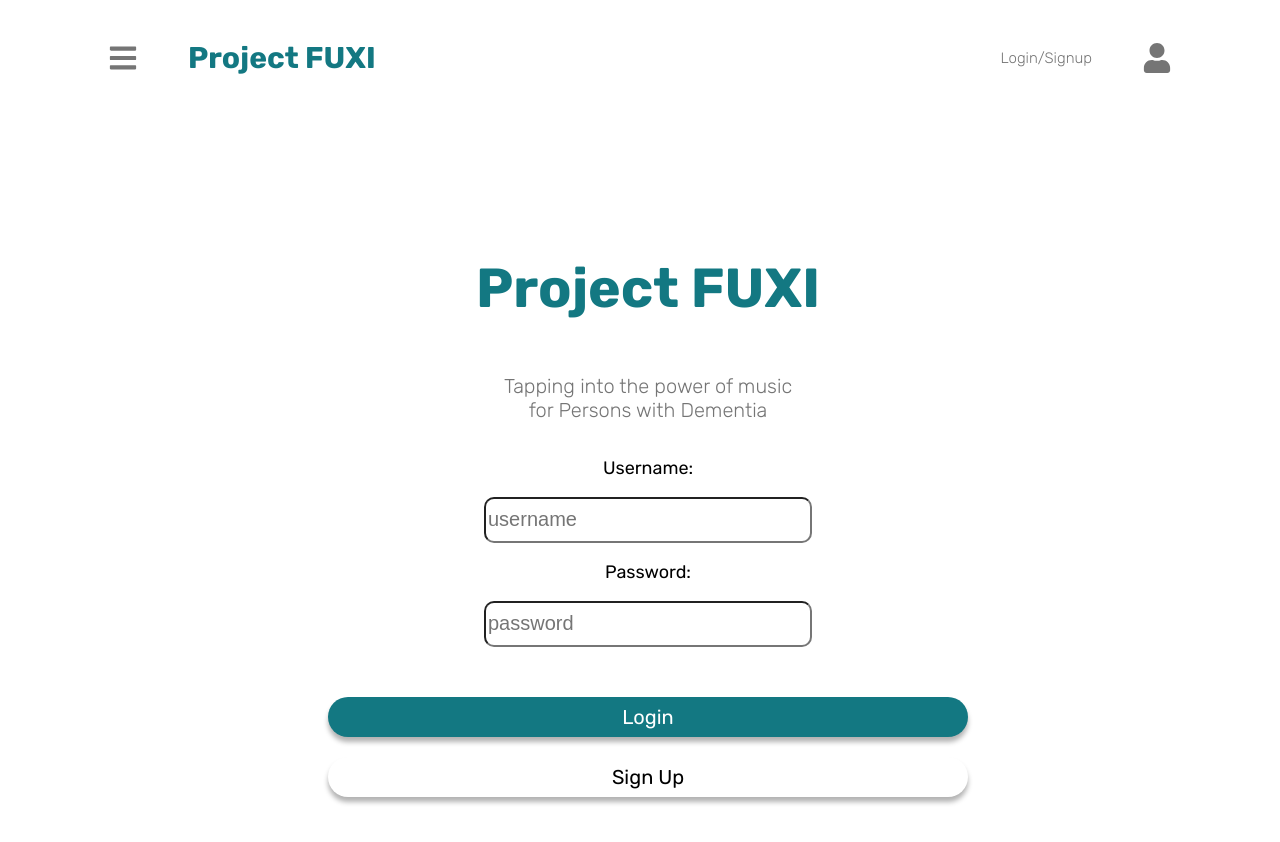
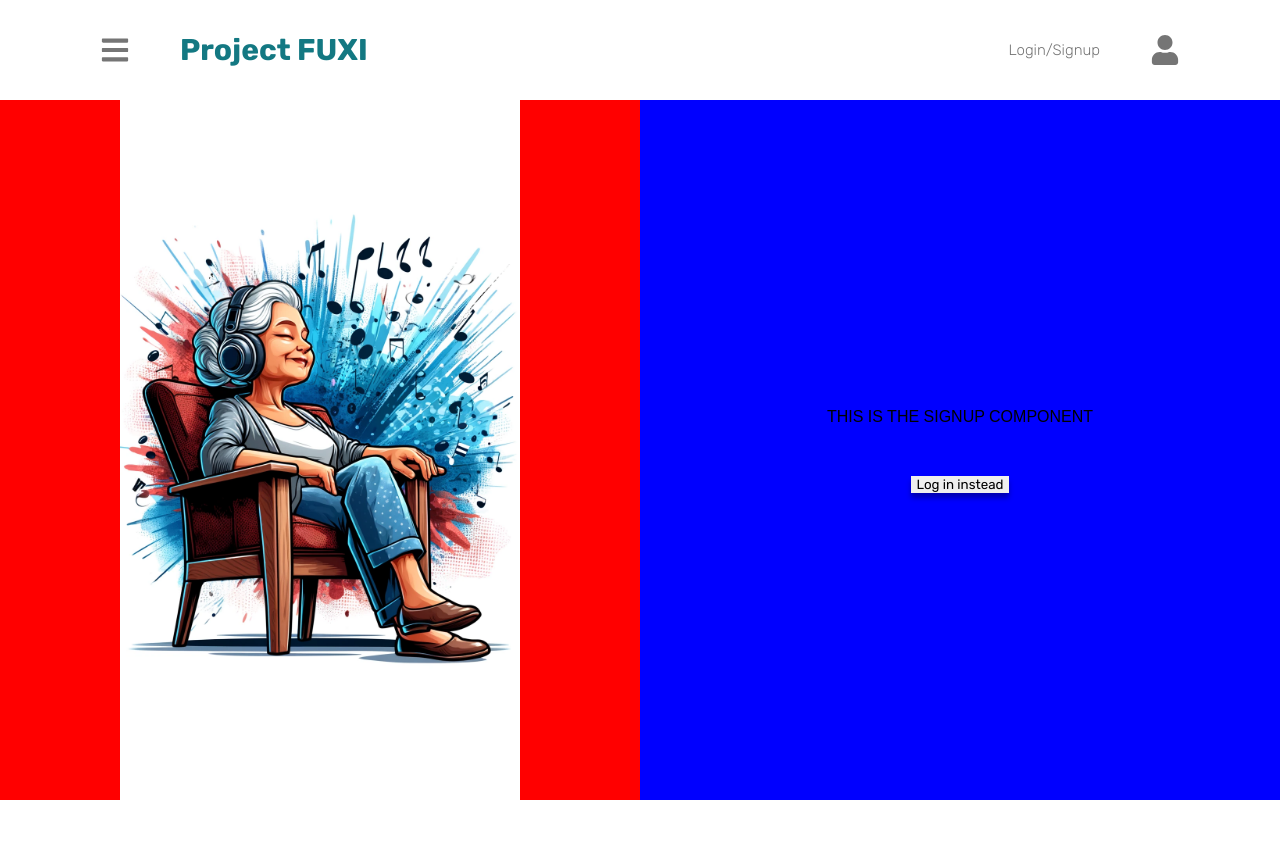
Before and after one commit to Coding-For-Good-UWC/Fuxi-Dashboard, a React (Create React App) app in the folder frontend/: page /login in a window 1280 px wide. Shown: the top 842 px of the page. After the commit the page ends 800 px from the top, so only its background shows below. Built offline with nearby package versions, Linux system fonts and the light colour scheme.

Commit message:
Login Page css and components

```diff
--- a/frontend/src/App.css
+++ b/frontend/src/App.css
@@ -2,6 +2,12 @@
 
 .App {
   text-align: center;
+}
+
+body
+{
+  margin: 0;
+  padding: 0;
 }
 
 h1 {
--- /dev/null
+++ b/frontend/src/components/Login.js
@@ -0,0 +1,61 @@
+import classes from './Login.module.css'
+import React, { useState } from 'react';
+import { useNavigate } from 'react-router-dom';
+
+function Login() {
+    const navigate = useNavigate();
+
+    const [username, setUsername] = useState("");
+    const [password, setPassword] = useState("");
+
+    const returnToLanding = () => {
+        navigate("/");
+    }
+
+    const handleLogin = async (event) => {
+        event.preventDefault();
+
+        const dataToSend = {
+            username: username,
+            password: password
+        }
+
+        const response = await fetch("http://localhost:3001/user/new",
+            {
+                method: 'POST',
+                headers: { 'Content-Type': 'application/json' },
+                body: JSON.stringify(dataToSend)
+            })
+
+        const data = await response.json();
+
+        console.log(data);
+    }
+
+    return (
+        <div className={classes.main}>
+            <h1>Login</h1>
+            <form onSubmit={(event) => handleLogin(event)}>
+                <p>Username:</p>
+                <input
+                    type="text"
+                    placeholder='username'
+                    onChange={(event) => setUsername(event.target.value)}>
+                </input>
+                <p>Password:</p>
+                <input
+                    type="password"
+                    placeholder='password'
+                    onChange={(event) => setPassword(event.target.value)}>
+                </input>
+                <div className={classes.buttons}>
+                    <input type="submit" value="Login" className={classes.logIn}></input>
+                    {/* <input value="Sign Up" className={classes.signUp} onClick={() => }></input> */}
+                    {/* <button onClick = {returnToLanding}>Go Back</button> */}
+                </div>
+            </form>
+        </div>
+    )
+}
+
+export default Login;
--- a/frontend/src/pages/LoginPage.js
+++ b/frontend/src/pages/LoginPage.js
@@ -1,12 +1,17 @@
 import React, { useState } from 'react';
 import { useNavigate } from 'react-router-dom';
 import classes from './LoginPage.module.css';
+import Login from '../components/Login';
+import WomanFlipped from '../assets/WomanFlipped.png'
+// import Login from
 
 function LoginPage() {
     const navigate = useNavigate();
 
     const [username, setUsername] = useState("");
     const [password, setPassword] = useState("");
+
+    const [isLogin, setIsLogin] = useState(false); // is it login or signup?
 
     const returnToLanding = () => {
         navigate("/");
@@ -33,28 +38,22 @@ function LoginPage() {
     }
 
     return (
-        <div className={classes.main}>
-            <h1>Project FUXI</h1>
-            <h2>Tapping into the power of music<br/>for Persons with Dementia</h2>
-            <form onSubmit={(event) => handleLogin(event)}>
-                <p>Username:</p>
-                <input
-                    type="text"
-                    placeholder='username'
-                    onChange={(event) => setUsername(event.target.value)}>
-                </input>
-                <p>Password:</p>
-                <input
-                    type="password"
-                    placeholder='password'
-                    onChange={(event) => setPassword(event.target.value)}>
-                </input>
-                <div className={classes.buttons}>
-                    <input type="submit" value="Login" className={classes.logIn}></input>
-                    <input type="submit" value="Sign Up" className={classes.signUp}></input>
-                    {/* <button onClick = {returnToLanding}>Go Back</button> */}
-                </div>
-            </form>
+        <div className={classes.container}>
+                    {/* <input type="submit" value="Login" className={classes.logIn}></input>
+                    <input type="submit" value="Sign Up" className={classes.signUp}></input> */}
+
+
+            <div className = {classes.leftContainer}>
+                <img className = {classes.woman} src={WomanFlipped}></img>
+            </div>
+            <div className = {classes.rightContainer}>
+                { isLogin && <Login></Login> }
+                { !isLogin && <div>THIS IS THE SIGNUP COMPONENT</div> }
+                <button onClick={() => setIsLogin(!isLogin)}>{`${isLogin ? "Sign up" : "Log in"} instead`}</button>
+            </div>
+
+
+
         </div>
     )
 }
--- a/frontend/src/pages/LoginPage.module.css
+++ b/frontend/src/pages/LoginPage.module.css
@@ -1,12 +1,39 @@
-.main
+.container
 {
     display: flex;
     font-family: sans-serif;
     width: 100vw;
-    height: 100vh;
-    flex-direction: column;
+    height: calc(100vh - 100px);
+    flex-direction: row;
     align-items: center;
     justify-content: center;
+    padding-top: 0px;
+    background-color: green;
+}
+
+.leftContainer{
+    display: flex;
+    align-items: center;
+    justify-content: center;
+    width:50%;
+    height: 100%;
+    background-color: red;
+
+}
+
+.rightContainer{
+    width: 50%;
+    height: 100%;
+    background-color: blue;
+    display: flex;
+    align-items: center;
+    justify-content: center;
+    flex-direction: column;
+    gap: 50px;
+}
+
+.woman{
+    height: 100%;
 }
 
 .buttons {
```
Also changed, not shown: frontend/src/assets/Woman.png (added), frontend/src/assets/WomanFlipped.png (added), frontend/src/components/Login.module.css (added).
